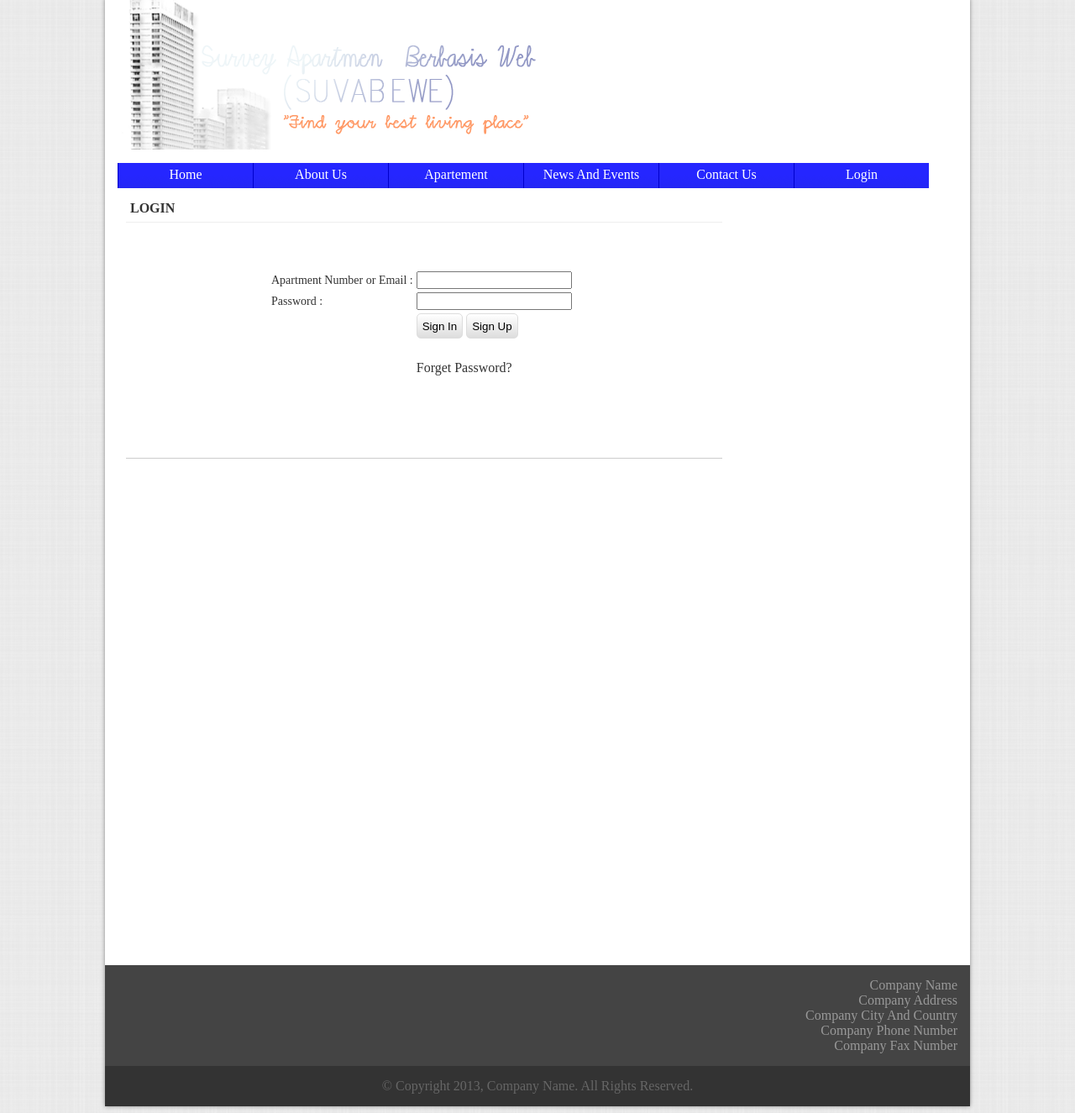
After one commit to Mikroskil/Joystick, a PHP site: page /file/login.php in a window 1280 px wide. The commit adds this page. Shown: the whole page at 84% size. Run offline with PHP 8.4, Linux system fonts and the light colour scheme.

Commit message:
penambahan halaman login, modifikasi include php

```diff
--- a/css/templates.css
+++ b/css/templates.css
@@ -331,3 +331,22 @@ a
 
 
 /*End of news.html Section*/
+
+/*login.html section*/
+.loginsec
+{
+	width:400px;
+	margin-left:150px;
+	margin-top:50px;
+	height:215px;
+}
+
+.logspace
+{
+	font-size:14px;
+	margin-bottom:10px;
+	text-align:left;
+	padding-left:10px;
+}
+
+/*End of login.html section*/
--- a/file/about_us.php
+++ b/file/about_us.php
@@ -1,11 +1,11 @@
 <html>
 	<head>
-		<title>Suvawebe</title>
+		<title>SUVABEWE | About Us</title>
 		<link rel="stylesheet" href="../css/templates.css" type="text/css" />
 	</head>
 	<body>
 		<div class="wrapper" id="wrapper">
-			<?php include "header.php"?>
+			<?php include_once ('header.php');?>
 			<div class = "container" style="height:700px">
 				<div class="section aboutsec">
 					<b>About SUVABEWE</b><br />
@@ -105,7 +105,7 @@
 					</div>
 				</div>
 			</div>
-			<?php include "footer.html"?>
+			<?php include_once ('footer.html');?>
 		</div>
 	</body>
 </html>
--- a/file/apartment.php
+++ b/file/apartment.php
@@ -1,11 +1,11 @@
 <html>
 	<head>
-		<title>Suvawebe</title>
+		<title>SUVABEWE | Apartment</title>
 		<link rel="stylesheet" href="../css/templates.css" type="text/css" />
 	</head>
 	<body>
 		<div class="wrapper" id="wrapper">
-			<?php include "header.php"?>
+			<?php include_once ('header.php');?>
 			<div>
 					<img class="floorplanimg"  src="../img/1_first_floor.jpg"  />
 			</div>
@@ -134,7 +134,7 @@
 					</div>
 				</div>
 			</div>
-			<?php include "footer.html"?>
+			<?php include_once ('footer.html');?>
 		</div>
 	</body>
 </html>
--- a/file/contact_us.php
+++ b/file/contact_us.php
@@ -1,11 +1,11 @@
 <html>
 	<head>
-		<title>Suvawebe</title>
+		<title>SUVABEWE | Contact Us</title>
 		<link rel="stylesheet" href="../css/templates.css" type="text/css" />
 	</head>
 	<body>
 		<div class="wrapper" id="wrapper">
-			<?php include "header.php"?>
+			<?php include_once ('header.php');?>
 			<div class = "container" style="height:730px">
 				<div class="section contactsec">
 					<div class="sectionheader bottomline">
@@ -51,7 +51,7 @@
 					</div>
 				</div>
 			</div>
-			<?php include "footer.html"?>
+			<?php include_once ('footer.html');?>
 		</div>
 	</body>
 </html>
--- a/file/header.php
+++ b/file/header.php
@@ -10,7 +10,7 @@
 						<a href="contact_us.php"><li class="headernavmenu">Contact Us</li></a>
 
 						<li class="headernavmenu">
-							<a href="login.html" style="color:#FFFFFF">Login</a>
+							<a href="login.php" style="color:#FFFFFF">Login</a>
 							<div class="headerlogin" id="headerlogin">
 								<form>
 									<label>Apartment Number or E-mail</label> <br />
--- /dev/null
+++ b/file/login.php
@@ -0,0 +1,43 @@
+<html>
+	<head>
+		<title>SUVABEWE | Login</title>
+		<link rel="stylesheet" href="../css/templates.css" type="text/css" />
+	</head>
+	<body>
+		<div class="wrapper" id="wrapper">
+			<?php include_once ('header.php');?>
+			<div class="container" style="height:900px">
+				<div class="section newsseccon">
+					<div class="sectionheader bottomline">
+						<b>LOGIN</b>
+					</div>
+					<div class="sectioncontent loginsec">
+					<table>
+						<form>
+							<tr>
+								<td><label class="logspace"> Apartment Number or Email : </label></td>
+								<td><input type="text"><br></td>
+							</tr>
+							<tr>
+								<td><label class="logspace"> Password : </label></td>
+								<td><input type="password"><br></td>
+							</tr>
+							<tr>
+								<td>&nbsp;</td>
+								<td><input type="button" class="signinbut" value="Sign In"> <a href="register.php"><input type="button" class="signinbut" value="Sign Up"></a><br></td>
+							</tr>
+							<tr> <td>&nbsp;</td></tr>
+							<tr>
+								<td> &nbsp;</td>
+								<td><span> Forget Password? </span></td>
+							</tr>
+						</form>
+						</table>
+					</div>
+				</div>
+			</div>
+			<?php include_once ('footer.html');?>
+		</div>
+	</body>
+</html>
+</html>
--- a/file/main.php
+++ b/file/main.php
@@ -1,11 +1,11 @@
 <html>
 	<head>
-		<title>Suvawebe</title>
+		<title>SUVABEWE | Home</title>
 		<link rel="stylesheet" href="../css/templates.css" type="text/css" />
 	</head>
 	<body>
 		<div class="wrapper" id="wrapper">
-			<?php include "header.php"?>
+			<?php include_once ('header.php');?>
 			<div class="slider">
 					<ul class="slideshow">
 						<li class="slides"><img src="../img/beautiful-sunflower-new_2.jpg" class="slideimg"></li>
@@ -30,7 +30,7 @@
 					</div>
 				</div>
 			</div>
-			<?php include "footer.html" ?>
+			<?php include_once ('footer.html'); ?>
 		</div>
 	</body>
 </html>
--- a/file/news.php
+++ b/file/news.php
@@ -1,11 +1,11 @@
 <html>
 	<head>
-		<title>Suvawebe</title>
+		<title>SUVABEWE | News and Events</title>
 		<link rel="stylesheet" href="../css/templates.css" type="text/css" />
 	</head>
 	<body>
 		<div class="wrapper" id="wrapper">
-			<?php include "header.php"?>
+			<?php include_once ('header.php');?>
 			<div class="container" style="height:900px">
 				<div class="section newsseccon">
 					<div class="sectionheader bottomline">
@@ -58,7 +58,7 @@
 					</div>
 				</div>
 			</div>
-			<?php include "footer.html"?>
+			<?php include_once ('footer.html');?>
 		</div>
 	</body>
 </html>
```
